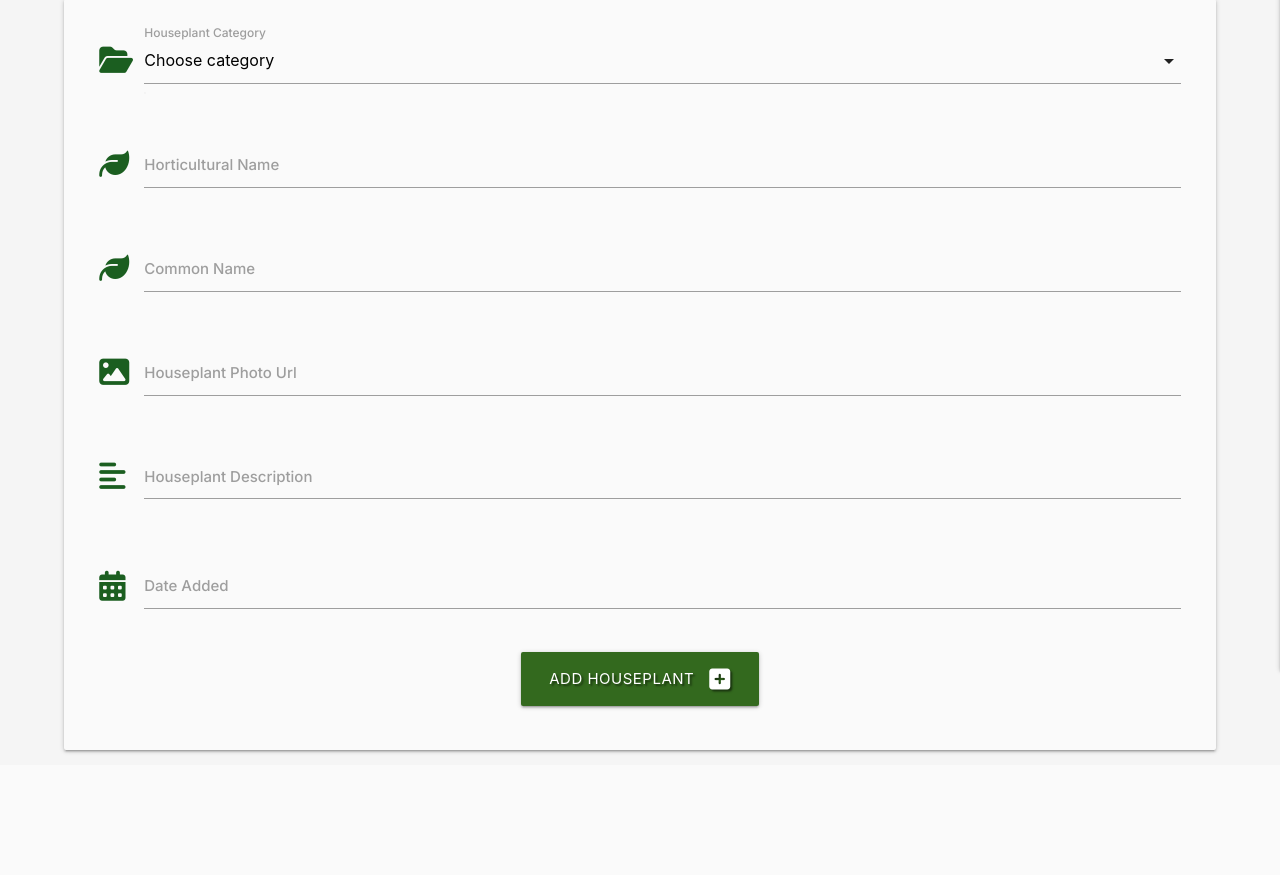
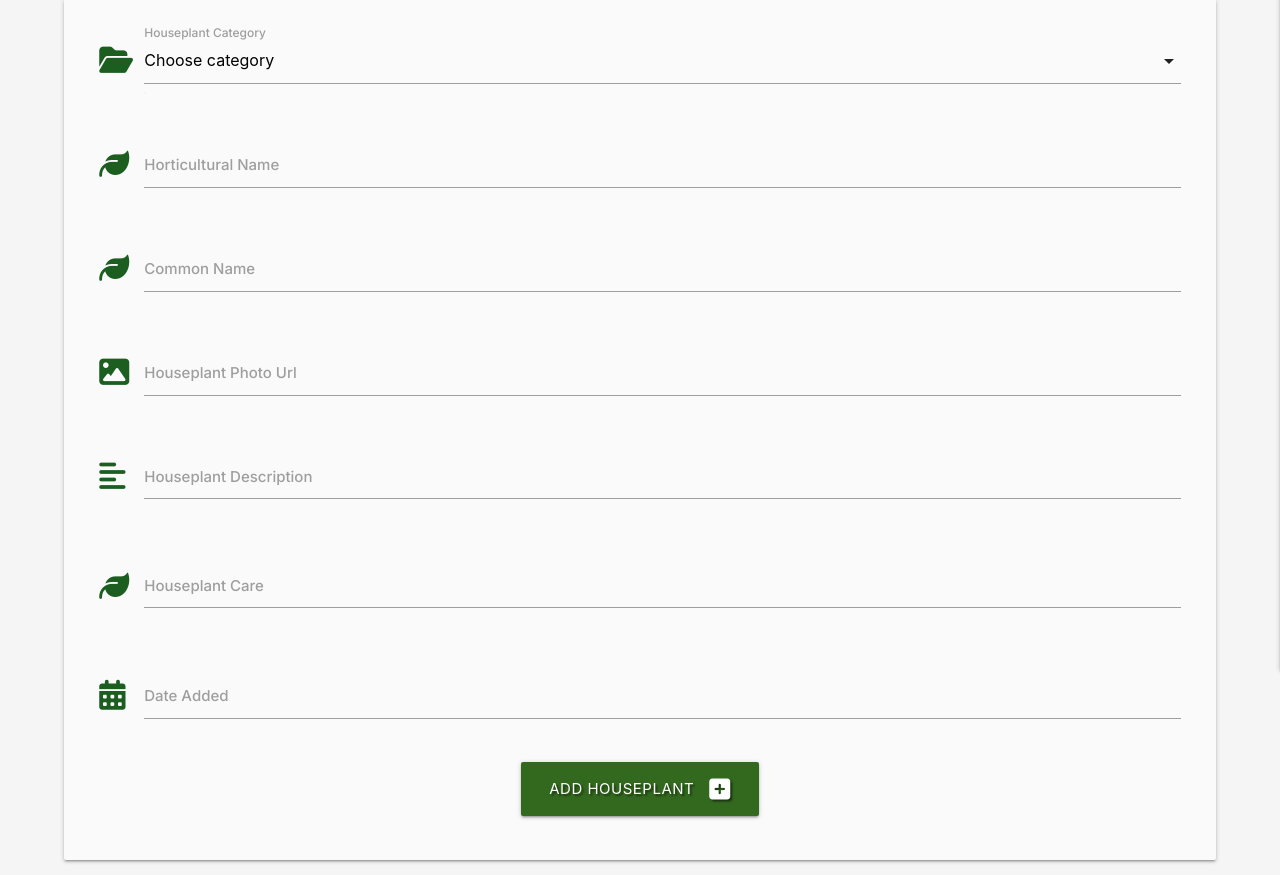
Before and after one commit to RachelFurlong-dev/milestone-project3-v1, a Flask app: page /add_houseplant in a window 1280 px wide. Shown: the part 190-1065 px from the top of the page. Before the commit the page ends 944 px from the top, so only its background shows below. Run offline with Flask 2, Linux system fonts and the light colour scheme; data that the repository does not hold is empty; some libraries are stand-ins or nearby versions.

Commit message:
Add houseplant care instructions field to DB

```diff
--- a/app.py
+++ b/app.py
@@ -135,6 +135,7 @@ def edit_houseplant(houseplant_id):
             "common_name": request.form.get("common_name"),
             "image_url": request.form.get("image_url"),
             "description": request.form.get("description"),
+            "houseplant_care": request.form.get("houseplant_care"),
             "date": request.form.get("date"),
             "created_by": session["user"]
         }
--- a/templates/add_houseplant.html
+++ b/templates/add_houseplant.html
@@ -53,6 +53,15 @@
             <label for="description">Houseplant Description</label>
             </div>
       </div>
+       <!-- houseplant care -->
+       <div class="row">
+        <div class="input-field col s12">
+            <i class="fas fa-leaf prefix green-text text-darken-4"></i>
+        <textarea id="houseplant_care" name="houseplant_care" minlength="5"
+        maxlength="500" class="materialize-textarea validate" required></textarea>
+        <label for="houseplant_care">Houseplant Care</label>
+        </div>
+  </div>
       <!-- add date picker -->
       <div class="row">
         <div class="input-field col s12">
--- a/templates/houseplants.html
+++ b/templates/houseplants.html
@@ -51,8 +51,9 @@
 
               </div>
               <div class="card-reveal">
-                <span class="card-title green-text text-darken-4"><strong>How to look after this plant</strong><i class="fa-solid fa-xmark right"></i></span>
-                <p class="grey-text text-darken-4" >Here is some more information about this product that is only revealed once clicked on.</p>
+                <span class="card-title "><strong>Houseplant care:</strong><i class="fa-solid fa-xmark right"></i></span>
+                <span class="card-title green-text text-darken-4"><strong>{{ houseplant.horticultural_name }}</strong></span>
+                <p class="grey-text text-darken-4" >Words go here {{ houseplant.houseplant_care }}</p>
               </div>
             </div>
         </div>
```
